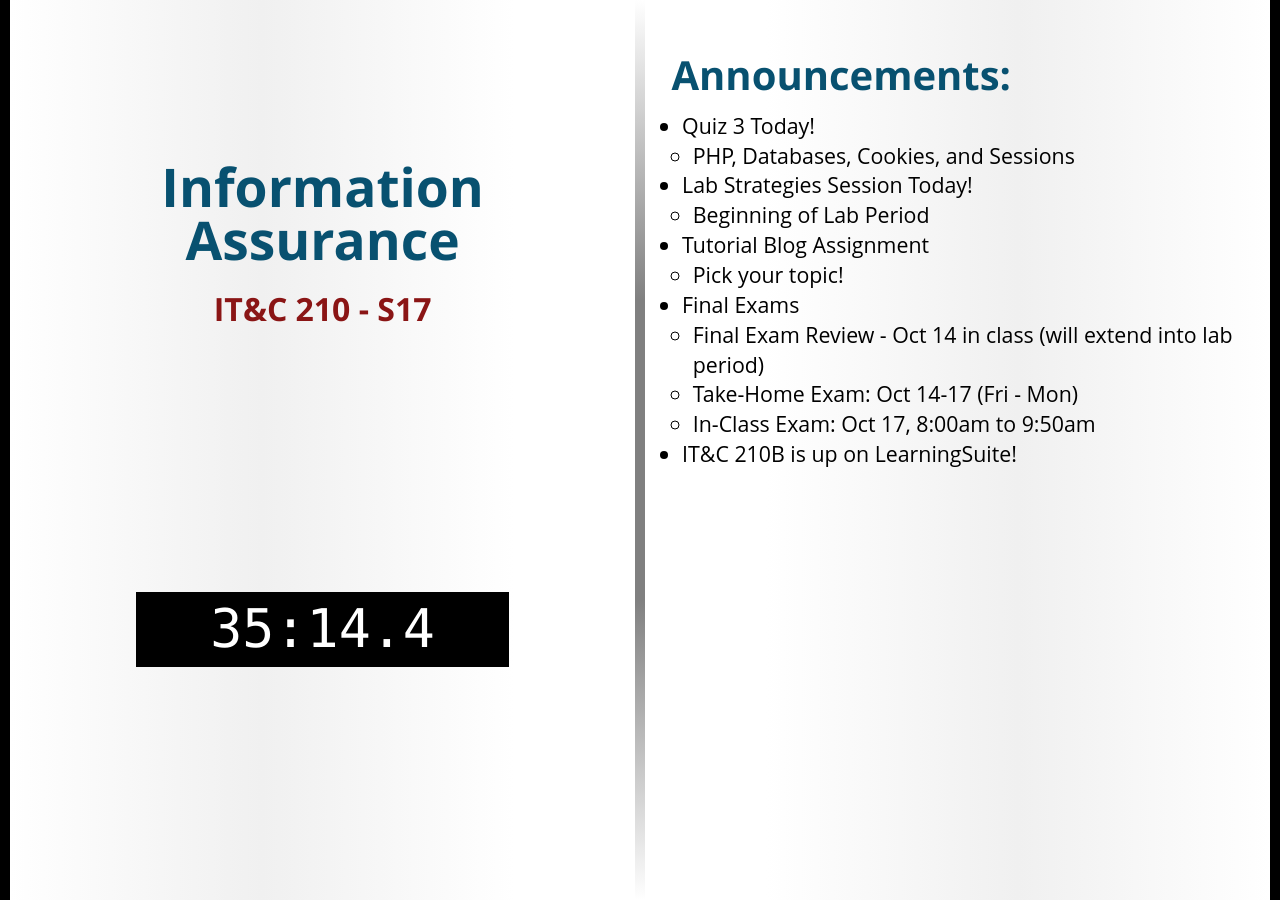
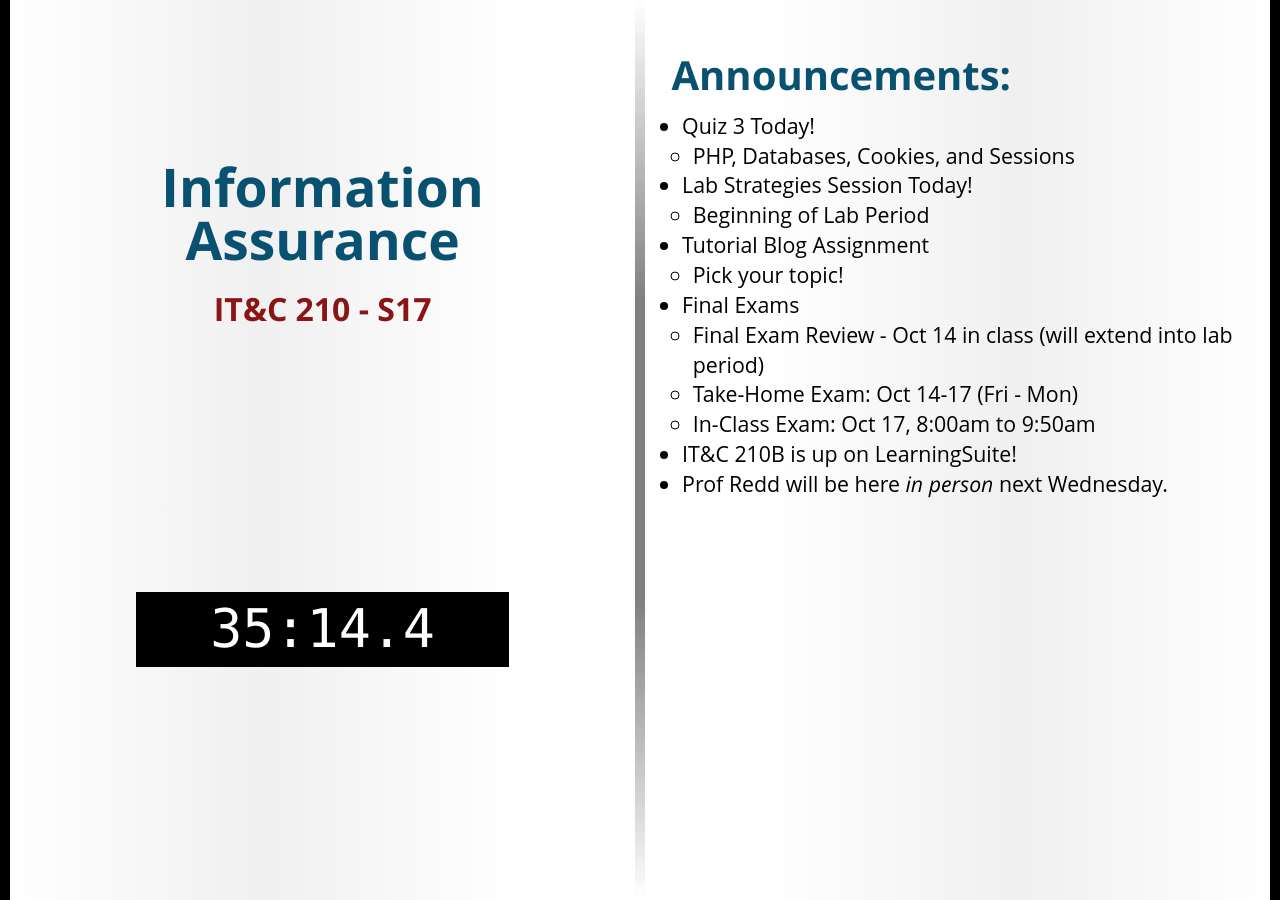
Before and after one commit to BYU-ITC-210/BYU-ITC-210.github.io, a Jekyll site: the page built from _welcome/S17.md, in a window 1280 px wide. Built offline with Jekyll 4.4.1, drawn with Linux system fonts in a browser that asks for light colours; some web fonts are replaced.

Commit message:
Update Welcome S17

```diff
--- a/_welcome/S17.md
+++ b/_welcome/S17.md
@@ -14,3 +14,4 @@ quiz: univac
     * Take-Home Exam: Oct 14-17 (Fri - Mon)
     * In-Class Exam: Oct 17, 8:00am to 9:50am
 * IT&C 210B is up on LearningSuite!
+* Prof Redd will be here *in person* next Wednesday.
```
